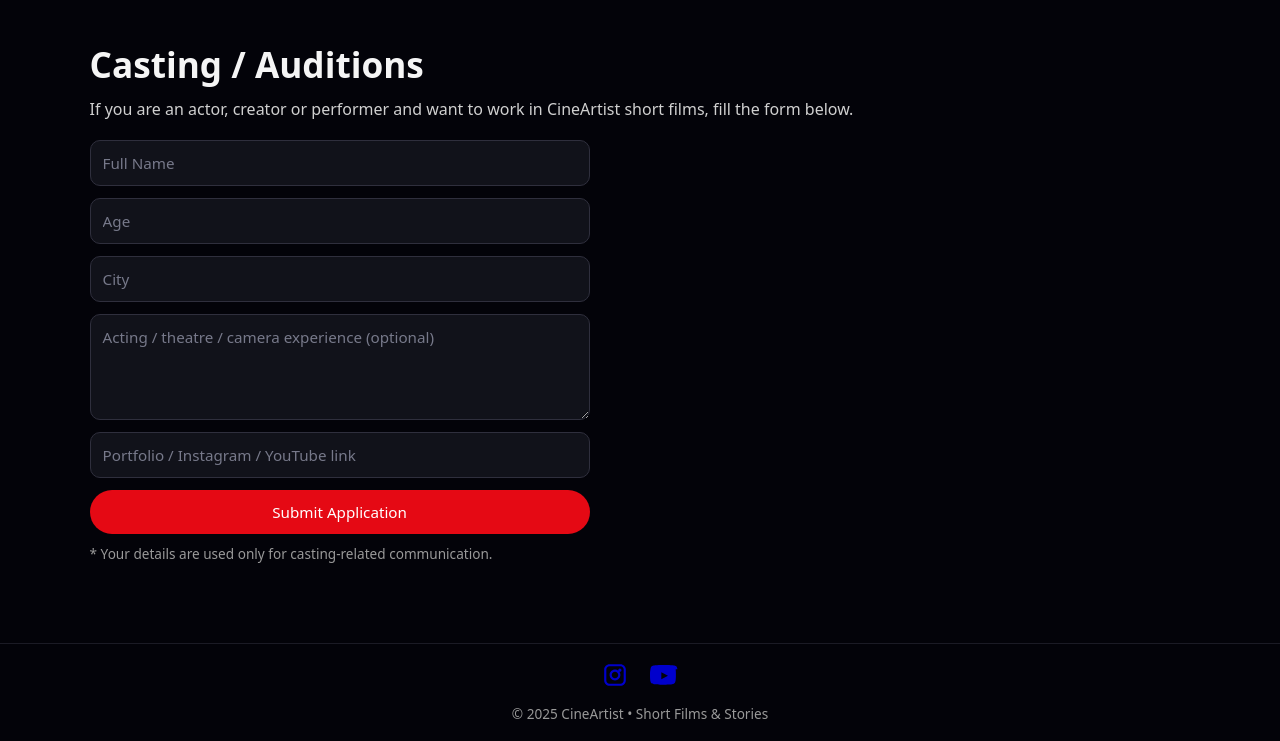
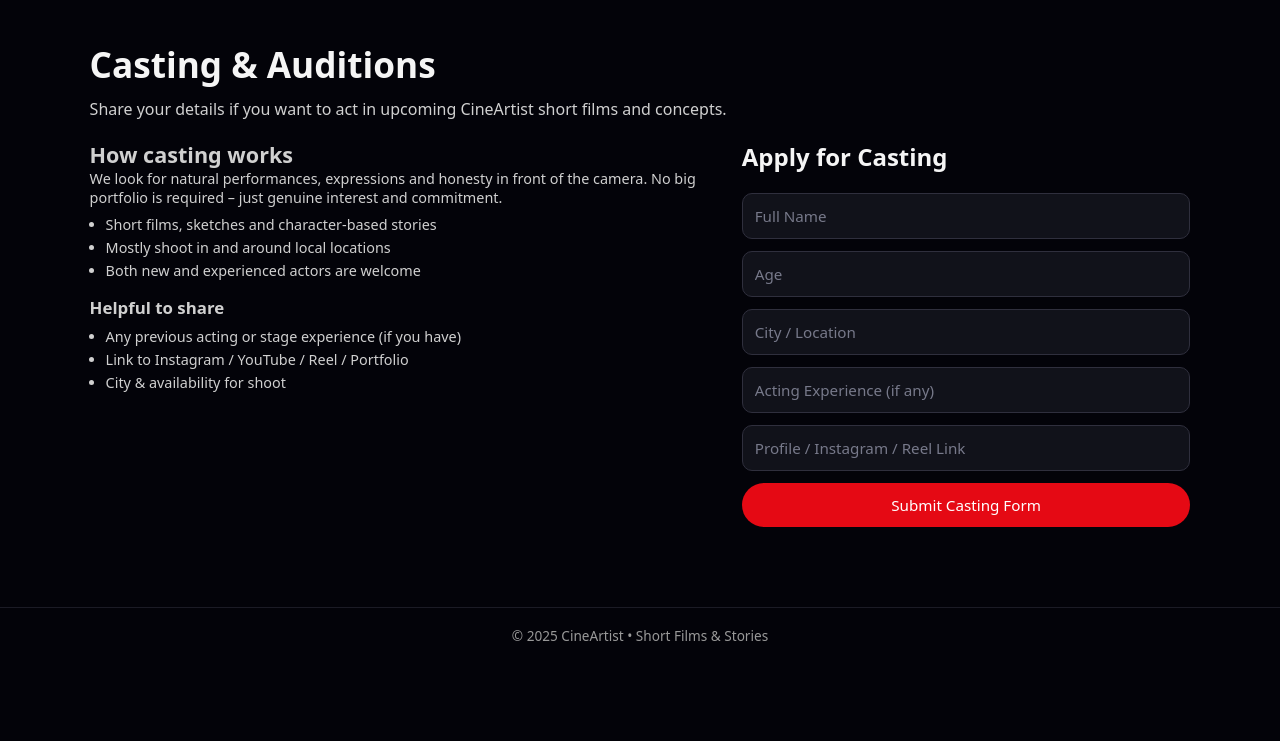
Before and after one commit to himanshubhartii/cineartist-site, a Flask app: page /casting in a window 1280 px wide. Shown: the part 60-801 px from the top of the page. After the commit the page ends 701 px from the top, so only its background shows below. Run offline with Flask 3, Linux system fonts and the light colour scheme.

Commit message:
Update casting.html

```diff
--- a/templates/casting.html
+++ b/templates/casting.html
@@ -2,90 +2,75 @@
 <html lang="en">
 <head>
     <meta charset="UTF-8">
+    <title>CineArtist | Casting</title>
     <meta name="viewport" content="width=device-width, initial-scale=1.0">
-    <title>CineArtist | Casting</title>
-    <link rel="stylesheet" href="{{ url_for('static', filename='style.css') }}?v=5">
+    <link rel="stylesheet" href="{{ url_for('static', filename='style.css') }}?v=12">
 </head>
 <body>
 
 <header class="navbar">
     <div class="logo">CineArtist</div>
 
-    <!-- Hamburger button -->
     <button class="nav-toggle" aria-label="Toggle navigation">
         <span></span>
         <span></span>
         <span></span>
     </button>
 
-    <!-- Nav links -->
     <nav class="nav-links">
-        <a href="/" class="{% if request.path == '/' %}active{% endif %}">Home</a>
-        <a href="/about" class="{% if request.path == '/about' %}active{% endif %}">About</a>
-        <a href="/films" class="{% if request.path == '/films' %}active{% endif %}">Films</a>
-        <a href="/stories" class="{% if request.path == '/stories' %}active{% endif %}">Stories</a>
-        <a href="/casting" class="{% if request.path == '/casting' %}active{% endif %}">Casting</a>
-        <a href="/contact" class="{% if request.path == '/contact' %}active{% endif %}">Contact</a>
+        <a href="/">Home</a>
+        <a href="/about">About</a>
+        <a href="/films">Films</a>
+        <a href="/stories">Stories</a>
+        <a href="/casting" class="active">Casting</a>
+        <a href="/contact">Contact</a>
     </nav>
 </header>
 
+<main class="page">
+    <h1>Casting & Auditions</h1>
+    <p>Share your details if you want to act in upcoming CineArtist short films and concepts.</p>
 
-<main class="page">
-    <h1>Casting / Auditions</h1>
-    <p>
-        If you are an actor, creator or performer and want to work in CineArtist short films,
-        fill the form below.
-    </p>
+    <section class="casting-layout">
+        <div class="casting-info">
+            <h2>How casting works</h2>
+            <p>
+                We look for natural performances, expressions and honesty in front of the camera.
+                No big portfolio is required – just genuine interest and commitment.
+            </p>
+            <ul>
+                <li>Short films, sketches and character-based stories</li>
+                <li>Mostly shoot in and around local locations</li>
+                <li>Both new and experienced actors are welcome</li>
+            </ul>
 
-    <form class="form" action="/casting" method="POST">
-        <input type="text" name="name" placeholder="Full Name" required>
-        <input type="text" name="age" placeholder="Age" required>
-        <input type="text" name="city" placeholder="City" required>
-        <textarea name="experience" rows="4" placeholder="Acting / theatre / camera experience (optional)"></textarea>
-        <input type="text" name="profile_link" placeholder="Portfolio / Instagram / YouTube link">
-        <button type="submit" class="btn-primary">Submit Application</button>
-    </form>
+            <h3 style="margin-top:16px;">Helpful to share</h3>
+            <ul>
+                <li>Any previous acting or stage experience (if you have)</li>
+                <li>Link to Instagram / YouTube / Reel / Portfolio</li>
+                <li>City & availability for shoot</li>
+            </ul>
+        </div>
 
-    <p style="margin-top: 10px; font-size: 0.85rem; color:#999;">
-        * Your details are used only for casting-related communication.
-    </p>
+        <div>
+            <h2>Apply for Casting</h2>
+            <form method="POST" class="form">
+                <input type="text" name="name" placeholder="Full Name" required>
+                <input type="text" name="age" placeholder="Age" required>
+                <input type="text" name="city" placeholder="City / Location" required>
+                <input type="text" name="experience" placeholder="Acting Experience (if any)">
+                <input type="text" name="profile_link" placeholder="Profile / Instagram / Reel Link">
+
+                <button type="submit" class="btn-primary">Submit Casting Form</button>
+            </form>
+        </div>
+    </section>
 </main>
 
 <footer class="footer">
-
-    <div class="social-icons">
-
-        <!-- Instagram -->
-        <a href="https://instagram.com/cineartist_?igsh=MXM2eWI0d2Z3bG5iYQ==" target="_blank" class="icon">
-            <svg xmlns="http://www.w3.org/2000/svg" width="26" height="26" viewBox="0 0 24 24">
-                <path fill="currentColor"
-                      d="M7 2C4.243 2 2 4.243 2 7v10c0 2.757 2.243 5 5 5h10c2.757
-                         0 5-2.243 5-5V7c0-2.757-2.243-5-5-5H7zm10 2c1.654 0 3 1.346 3
-                         3v10c0 1.654-1.346 3-3 3H7c-1.654 0-3-1.346-3-3V7c0-1.654
-                         1.346-3 3-3h10zm-5 3c-2.757 0-5 2.243-5 5s2.243 5 5 5
-                         5-2.243 5-5-2.243-5-5-5zm0 2c1.654 0 3 1.346 3
-                         3s-1.346 3-3 3-3-1.346-3-3 1.346-3 3-3zm4.5-3a1.5
-                         1.5 0 1 0 0 3 1.5 1.5 0 0 0 0-3z"/>
-            </svg>
-        </a>
-
-        <!-- YouTube -->
-        <a href="https://youtube.com/@CineArtist_" target="_blank" class="icon">
-            <svg xmlns="http://www.w3.org/2000/svg" width="28" height="28" viewBox="0 0 24 24">
-                <path fill="currentColor"
-                      d="M23.5 6.2s-.2-1.6-.8-2.3c-.8-.9-1.7-.9-2.1-1C17.3
-                         2.5 12 2.5 12 2.5h-.1s-5.3 0-8.6.4c-.4.1-1.3.1-2.1
-                         1-.6.7-.8 2.3-.8 2.3S0 8.1 0 10v1.9c0 1.9.2 3.8.2
-                         3.8s.2 1.6.8 2.3c.8.9 1.9.9 2.4 1 1.7.2 7.1.4 7.1.4s5.3
-                         0 8.6-.4c.4-.1 1.3-.1 2.1-1 .6-.7.8-2.3.8-2.3s.2-1.9.2-3.8V10c0-1.9-.2-3.8-.2-3.8zM9.7
-                         14.7V8.8l5.7 3-5.7 2.9z"/>
-            </svg>
-        </a>
-
-    </div>
-
     © 2025 CineArtist • Short Films & Stories
 </footer>
+
 <script>
     document.addEventListener("DOMContentLoaded", function () {
         const toggle = document.querySelector(".nav-toggle");
@@ -99,6 +84,5 @@
     });
 </script>
 
-
 </body>
 </html>
```
